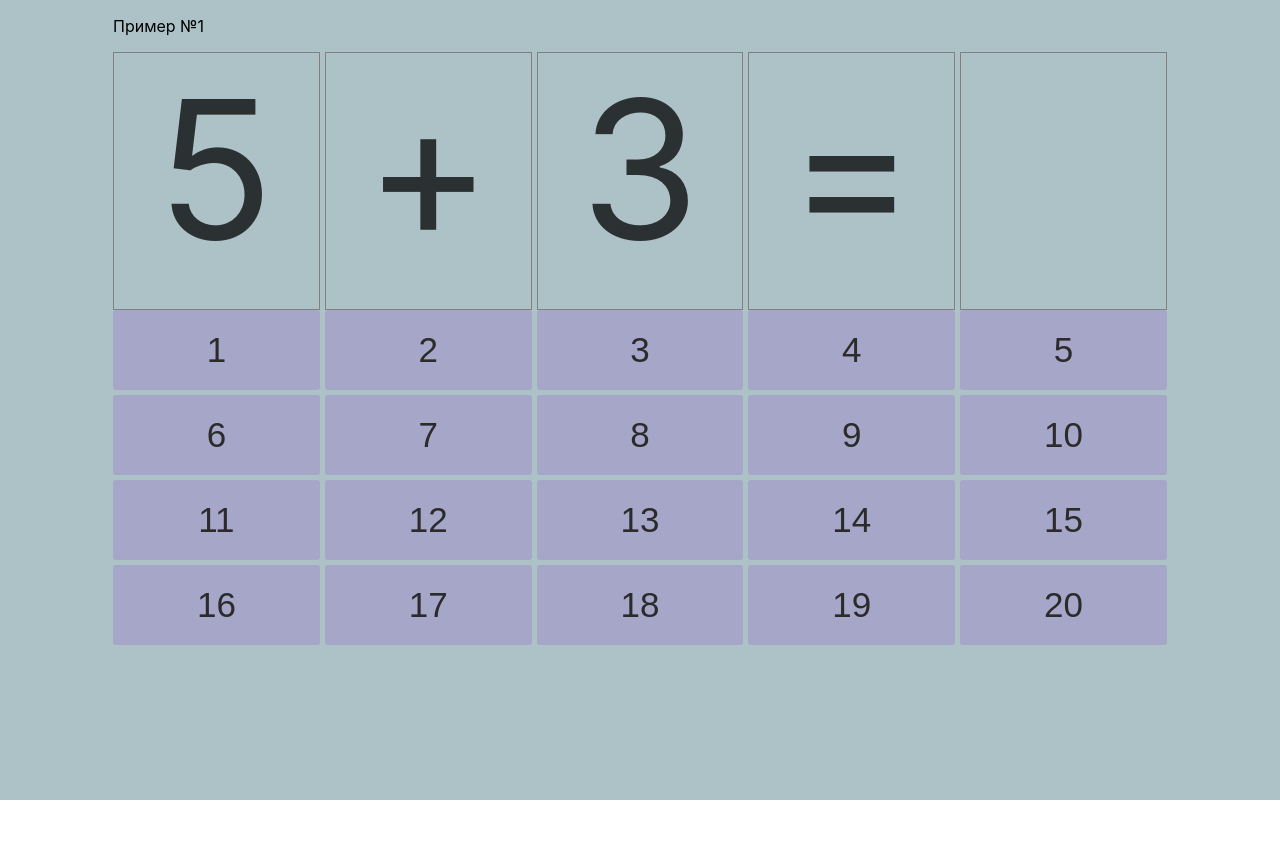
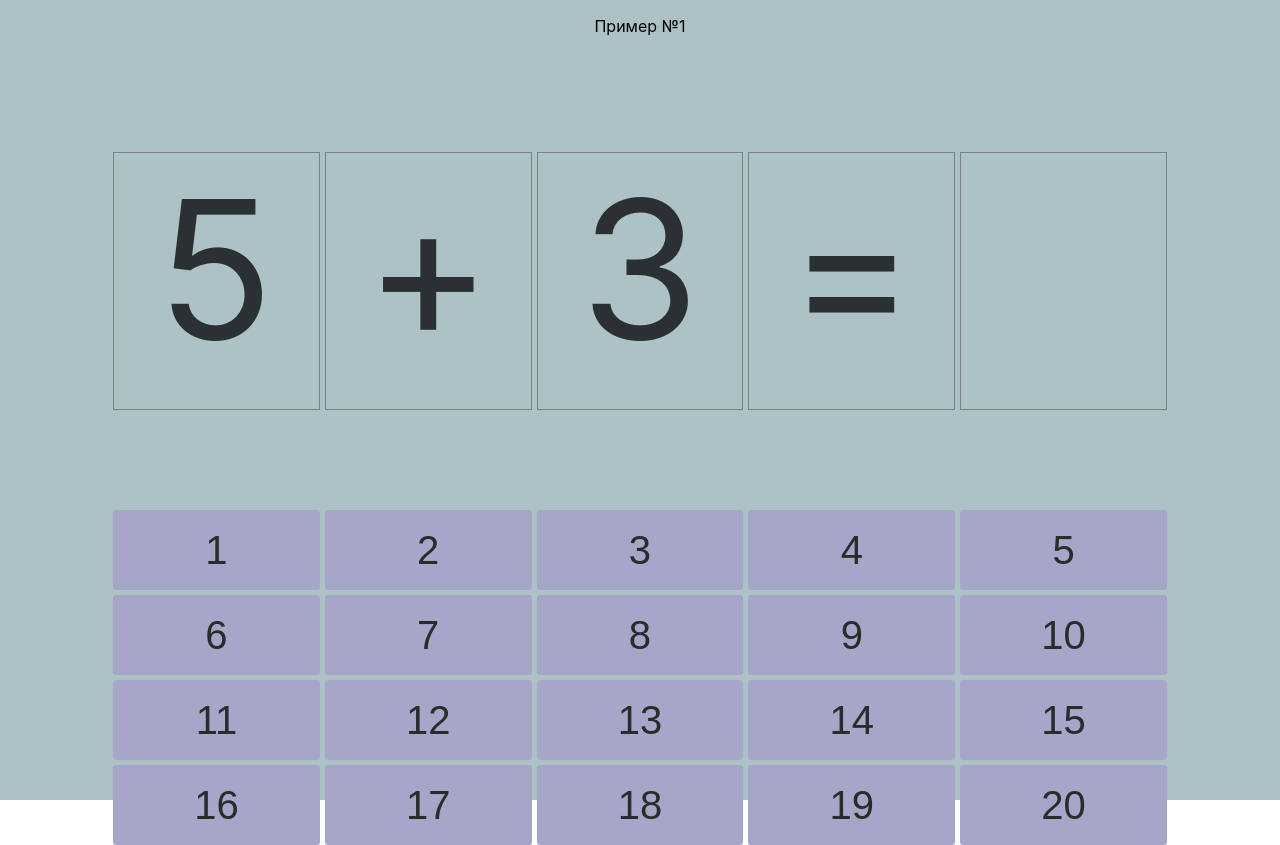
Before and after one commit to gadzillllla/kpogodin-math, a React (Vite) app: page / in a window 1280 px wide. Before the commit the page ends 800 px from the top, so only its background shows below. Built offline with nearby package versions, Linux system fonts and the light colour scheme.

Commit message:
fix ios layout

```diff
--- a/src/components/AnswerButtons/AnswerButtons.module.css
+++ b/src/components/AnswerButtons/AnswerButtons.module.css
@@ -11,9 +11,10 @@
   color: #2b2b2b;
   border: none;
   border-radius: 3px;
-  font-size: 35px;
+  font-size: 40px;
   transition: all .15 ease;
   cursor: pointer;
+  padding: 12px;
 }
 
 .button:active {
--- a/src/components/Exercise/Exercise.module.css
+++ b/src/components/Exercise/Exercise.module.css
@@ -1,7 +1,8 @@
 .root {
   display: flex;
   flex-direction: column;
-  justify-content: space-between;
+  gap: 100px;
+  align-items: center;
 }
 
 .exercise {
```
